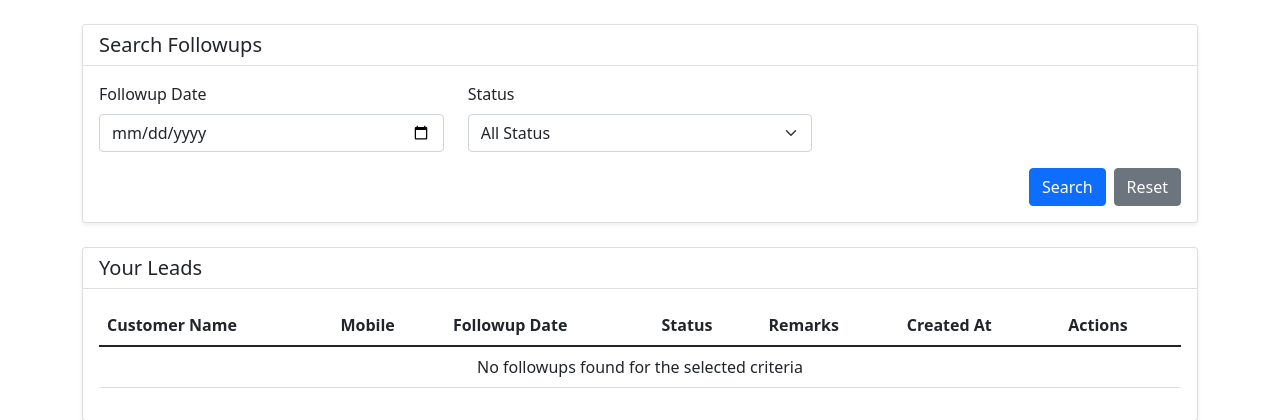
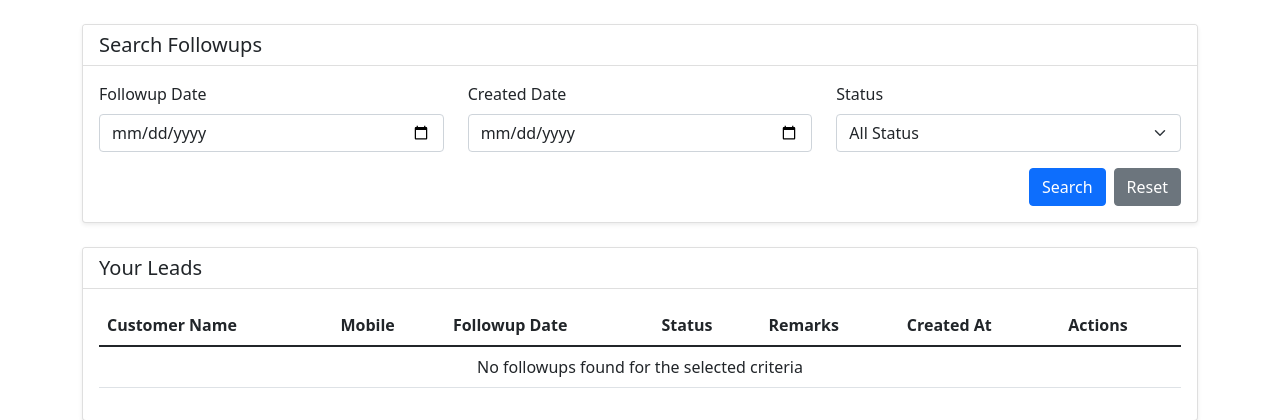
Before and after one commit to gaadimech/GaadiMech-CRM-aws, a Flask app: page /followups in a window 1280 px wide. Shown: the part 56-476 px from the top of the page. Run offline with Flask 3, Linux system fonts and the light colour scheme; the visitor is signed in with stand-in values (Sample User, id 1); data that the repository does not hold is empty.

Commit message:
Update files with latest changes

```diff
--- a/templates/followups.html
+++ b/templates/followups.html
@@ -83,6 +83,14 @@
 
                     <div class="col-md-4">
                         <div class="mb-3">
+                            <label for="created_date" class="form-label">Created Date</label>
+                            <input type="date" class="form-control" id="created_date" name="created_date"
+                                   value="{{ request.args.get('created_date', '') }}">
+                        </div>
+                    </div>
+
+                    <div class="col-md-4">
+                        <div class="mb-3">
                             <label for="status" class="form-label">Status</label>
                             <select class="form-select" id="status" name="status">
                                 <option value="">All Status</option>
@@ -93,7 +101,6 @@
                         </div>
                     </div>
                 </div>
-
                 <div class="d-grid gap-2 d-md-flex justify-content-md-end">
                     <button type="submit" class="btn btn-primary">Search</button>
                     <a href="{{ url_for('followups') }}" class="btn btn-secondary">Reset</a>
```
Lines whose indentation alone changed are shown as unchanged.
